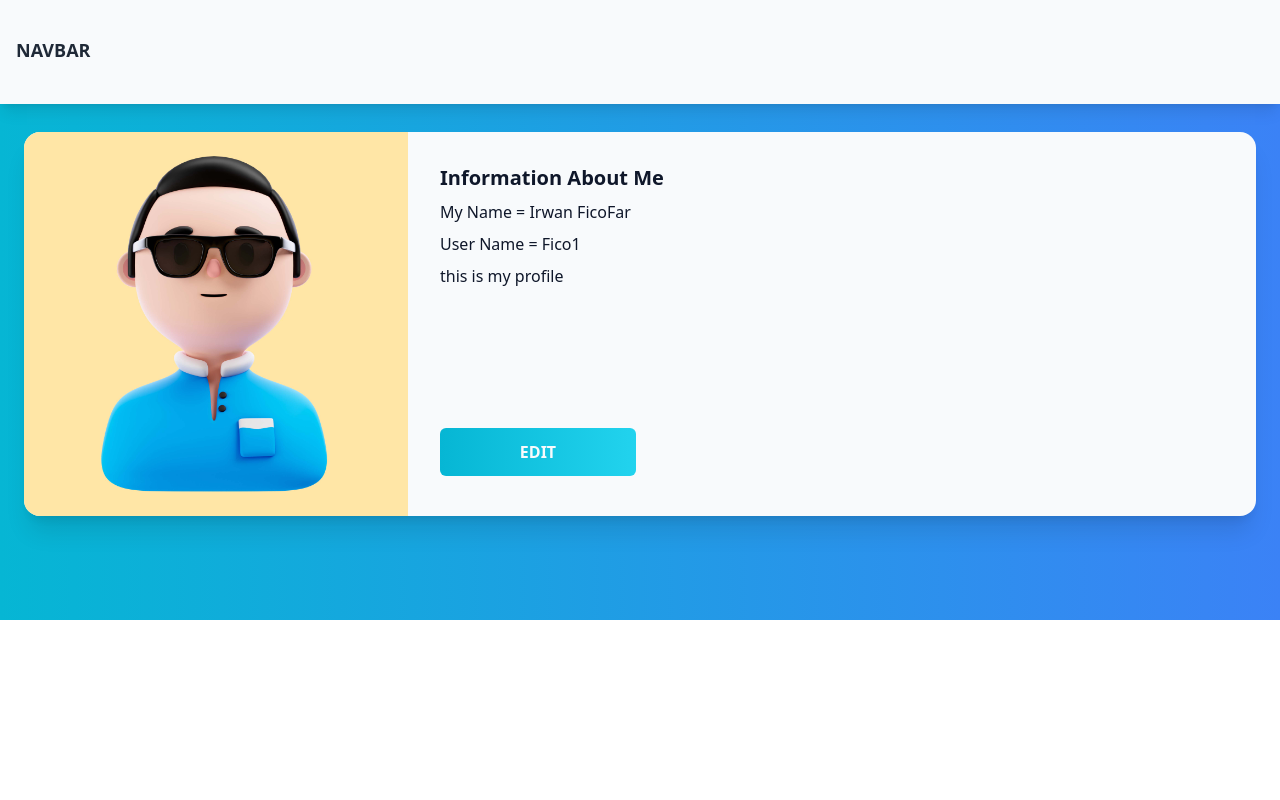
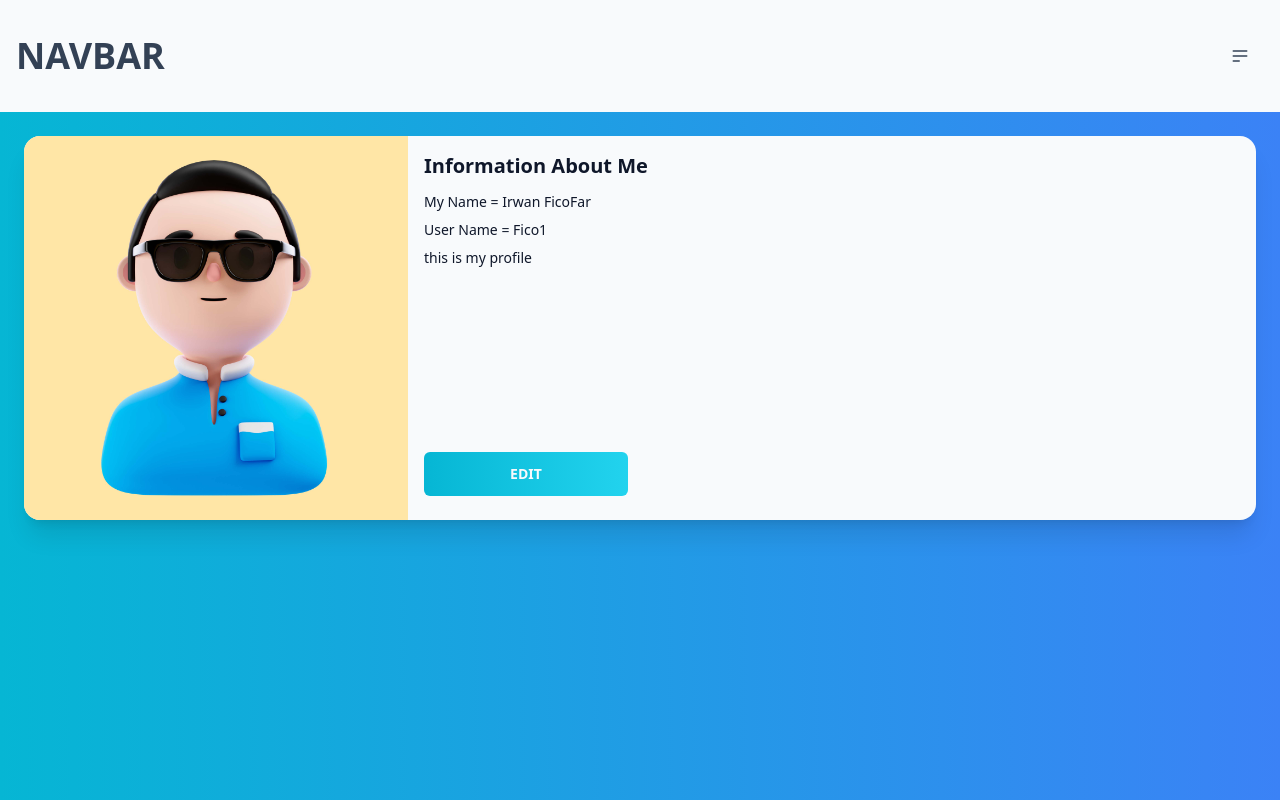
Before and after one commit to ALTA-FE13-Irwan/simple-auth-react, a React (Vite) app: page / in a window 1280 px wide. Built offline with nearby package versions, Linux system fonts and the light colour scheme.

Commit message:
adding dropdown at navbar

```diff
--- a/src/components/Layout.tsx
+++ b/src/components/Layout.tsx
@@ -9,9 +9,11 @@ interface Props {
 export class Layout extends Component<Props> {
   render() {
     return (
-      <div className="w-full h-full bg-gradient-to-r from-cyan-500 to-blue-500 pb-20">
+      <div className="static w-full h-full h-screen  bg-gradient-to-r from-cyan-500 to-blue-500 ">
         <MyNavbar />
-        <div>{this.props.children}</div>
+        <div className="bg-gradient-to-r from-cyan-500 to-blue-500">
+          {this.props.children}
+        </div>
       </div>
     );
   }
--- a/src/components/MyProfile.tsx
+++ b/src/components/MyProfile.tsx
@@ -12,9 +12,13 @@ export class MyProfile extends Component<Props> {
   render() {
     return (
       <div>
-        <div className="card card-side bg-slate-50 shadow-xl h-96 text-slate-900">
+        <div className="card card-compact md:card-side bg-slate-50 shadow-xl text-slate-900">
           <figure>
-            <img src={this.props.image} alt="Profile Avatar" className="w-96" />
+            <img
+              src={this.props.image}
+              alt="Profile Avatar"
+              className="w-full md:w-96"
+            />
           </figure>
           <div className="card-body">
             <h2 className="card-title">Information About Me</h2>
--- a/src/components/Navbar.tsx
+++ b/src/components/Navbar.tsx
@@ -3,9 +3,103 @@ import React, { Component } from "react";
 export class MyNavbar extends Component {
   render() {
     return (
-      <div className="w-full shadow-lg px-4 py-6 md:py-8 lg:py-10  font-bold text-lg bg-slate-50 hover:-translate-y-1 duration-300">
-        NAVBAR
+      <div className="navbar bg-slate-50 shadow-lg py-6 md:py-8 text-slate-700">
+        <div className="flex-1 px-2 lg:flex-none">
+          <a className="text-lg font-bold  md:text-4xl">NAVBAR</a>
+        </div>
+        <div className="flex justify-end flex-1 px-2">
+          <div className="flex items-stretch">
+            <div className="dropdown dropdown-end ">
+              <label tabIndex={0} className="btn btn-ghost btn-circle">
+                <svg
+                  xmlns="http://www.w3.org/2000/svg"
+                  className="h-5 w-5"
+                  fill="none"
+                  viewBox="0 0 24 24"
+                  stroke="currentColor"
+                >
+                  <path
+                    strokeLinecap="round"
+                    strokeLinejoin="round"
+                    strokeWidth="2"
+                    d="M4 6h16M4 12h16M4 18h7"
+                  />
+                </svg>
+              </label>
+              <ul
+                tabIndex={0}
+                className="menu dropdown-content p-2 drop-shadow-xl border-2 rounded-box w-52 mt-4 bg-slate-50"
+              >
+                <li className="hover-bordered ">
+                  <a className="active:bg-cyan-500">
+                    <svg
+                      xmlns="http://www.w3.org/2000/svg"
+                      className="h-5 w-5"
+                      fill="none"
+                      viewBox="0 0 24 24"
+                      stroke="currentColor"
+                    >
+                      <path
+                        strokeLinecap="round"
+                        strokeLinejoin="round"
+                        strokeWidth="2"
+                        d="M3 12l2-2m0 0l7-7 7 7M5 10v10a1 1 0 001 1h3m10-11l2 2m-2-2v10a1 1 0 01-1 1h-3m-6 0a1 1 0 001-1v-4a1 1 0 011-1h2a1 1 0 011 1v4a1 1 0 001 1m-6 0h6"
+                      />
+                    </svg>
+                    Homepage
+                  </a>
+                </li>
+
+                <li className="hover-bordered">
+                  <a className="active:bg-cyan-500">Profile</a>
+                </li>
+
+                <li className="hover-bordered">
+                  <a className="active:bg-cyan-500">Log out</a>
+                </li>
+              </ul>
+            </div>
+          </div>
+        </div>
       </div>
+
+      // <div className="z-40 sticky top-0 navbar w-full min-h-fit shadow-lg px-4 py-6 md:py-8  font-bold text-slate-700 text-lg bg-slate-50 hover:-translate-y-1 duration-300 flex justify-between mb-10 ">
+      //   <div>NAVBAR</div>
+      //   <div>
+      //     <div className="dropdown dropdown-end z-50">
+      //       <label tabIndex={0} className="btn btn-ghost btn-circle">
+      //         <svg
+      //           xmlns="http://www.w3.org/2000/svg"
+      //           className="h-5 w-5"
+      //           fill="none"
+      //           viewBox="0 0 24 24"
+      //           stroke="currentColor"
+      //         >
+      //           <path
+      //             strokeLinecap="round"
+      //             strokeLinejoin="round"
+      //             strokeWidth="2"
+      //             d="M4 6h16M4 12h16M4 18h7"
+      //           />
+      //         </svg>
+      //       </label>
+      //       <ul
+      //         tabIndex={0}
+      //         className="menu menu-compact dropdown-content mt-3 p-2 shadow bg-slate-50 rounded-box w-52 z-40 "
+      //       >
+      //         <li>
+      //           <a className="active:bg-cyan-500">Homepage</a>
+      //         </li>
+      //         <li>
+      //           <a className="active:bg-cyan-500">Portfolio</a>
+      //         </li>
+      //         <li>
+      //           <a className="active:bg-cyan-500">About</a>
+      //         </li>
+      //       </ul>
+      //     </div>
+      //   </div>
+      // </div>
     );
   }
 }
--- a/src/pages/Profile.tsx
+++ b/src/pages/Profile.tsx
@@ -26,7 +26,7 @@ export class Profile extends Component<PropsType, StateType> {
   render() {
     return (
       <Layout>
-        <div className="grid-cols-1 p-6 ">
+        <div className="grid-cols-1 p-6">
           <MyProfile
             image={this.state.data.image}
             first_name={this.state.data.first_name}
--- a/src/pages/auth/Login.tsx
+++ b/src/pages/auth/Login.tsx
@@ -10,9 +10,7 @@ export class Login extends Component {
   render() {
     return (
       <Layout>
-        <div>
-          {/* <div className="login-css bg-slate-50">Login Page</div> */}
-          <div className="flex justify-center pt-10">
+        <div className="flex justify-center pt-1 md:pt-10">
           <div className="basis-3/4 md:basic-2/4 lg:basis-1/4 bg-slate-50 p-10 rounded-lg drop-shadow-lg hover:drop-shadow-2xl hover:-translate-y-0.5 hover:scale-101 duration-300 mt-12">
             <div className="text-center mt-4">
               <img
@@ -34,7 +32,6 @@ export class Login extends Component {
             </form>
           </div>
         </div>
-        </div>
       </Layout>
     );
   }
--- a/src/pages/auth/Register.tsx
+++ b/src/pages/auth/Register.tsx
@@ -11,7 +11,7 @@ export class Register extends Component {
       <Layout>
         <div>
           {/* <div className="login-css bg-slate-50">Login Page</div> */}
-          <div className="flex justify-center pt-10">
+          <div className="flex justify-center">
             <div className="basis-3/4 md:basic-2/4 lg:basis-1/4 bg-slate-50 p-10 rounded-lg drop-shadow-lg hover:drop-shadow-2xl hover:-translate-y-0.5 hover:scale-101 duration-300 mt-12">
               <div className="text-center mt-4">
                 <img
--- a/src/pages/index.tsx
+++ b/src/pages/index.tsx
@@ -51,9 +51,9 @@ export class index extends Component<PropsType, StateType> {
   render() {
     return (
       <Layout>
-        <div className="grid gap-3 md:gap-6 grid-cols-2 md:grid-cols-4 lg:grid-cols-6 p-3 justify-items-center">
+        <div className="grid gap-y-6 gap-x-1 md:gap-y-10 grid-cols-2 md:grid-cols-4 lg:grid-cols-6 pb-10 justify-items-center">
           {this.state.loading ? (
-            <div>wait</div>
+            <div className="h-screen">wait</div>
           ) : (
             this.state.datas.map((data) => {
               return (
```
Lines whose indentation alone changed are shown as unchanged.
